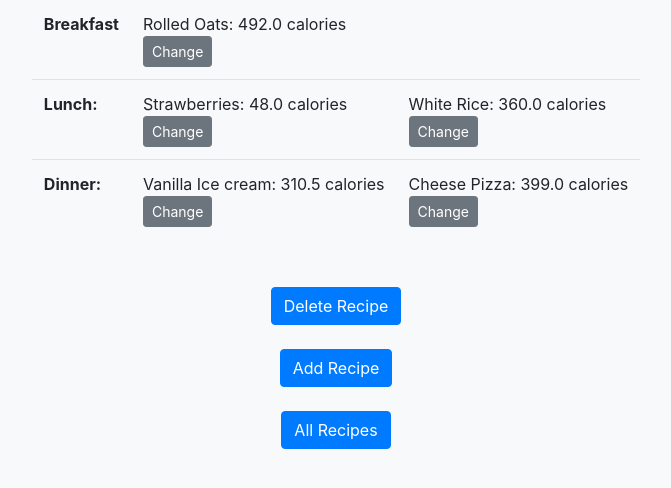
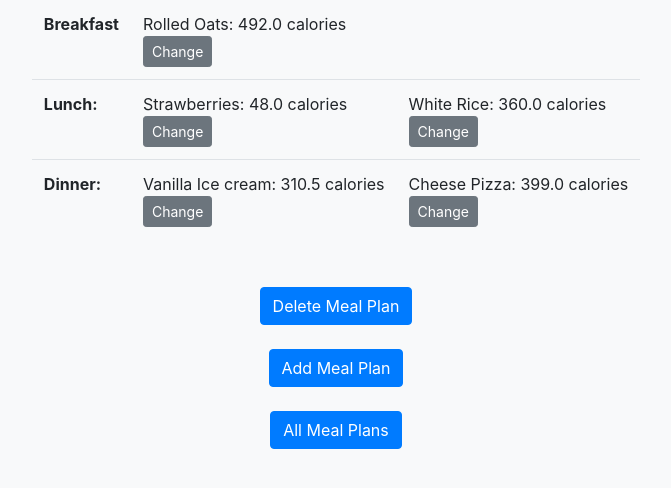
Before and after one commit to zeroxiami/diet_for_you, a Django app: page /recipe/ in a window 1280 px wide. Shown: the part 179-667 px from the top of the page, without its empty margins (304-975 px from the left). Run offline with Django 3.2, Linux system fonts and the light colour scheme; a user stored in the database is signed in; data comes from the database, SQL or seed files in the repository; some libraries are stand-ins or nearby versions.

Commit message:
fixed some buttons

```diff
--- a/templates/recipe.html
+++ b/templates/recipe.html
@@ -84,14 +84,14 @@
                     <br>
                     <div style="width:50%;margin:auto;text-align:center;">
                     <form action = "/recipe/delete/{{info.id}}" methond = "Post">{% csrf_token %}
-                        <button type="submit" class="btn btn-primary">Delete Recipe</button>
+                        <button type="submit" class="btn btn-primary">Delete Meal Plan</button>
                     </form><br>
                     {% endfor %}
                     <form action = "/recipe/addNew/" methond = "Post">{% csrf_token %}
-                        <button type="submit" class="btn btn-primary">Add Recipe</button>
+                        <button type="submit" class="btn btn-primary">Add Meal Plan</button>
                     </form><br>
                     <form action = "/recipe/past/" methond = "Post">{% csrf_token %}
-                        <button type="submit" class="btn btn-primary">All Recipes</button>
+                        <button type="submit" class="btn btn-primary">All Meal Plans</button>
                     </form>
                 </div>
                 </div>
--- a/templates/signup.html
+++ b/templates/signup.html
@@ -51,7 +51,7 @@
                   {% endfor %}
               </p>
             {% endfor %}
-            <input type="submit" value = "sign up">
+            <button type="submit" class="btn btn-primary">Sign Up</button>
           </form>
 </div>
 
```
